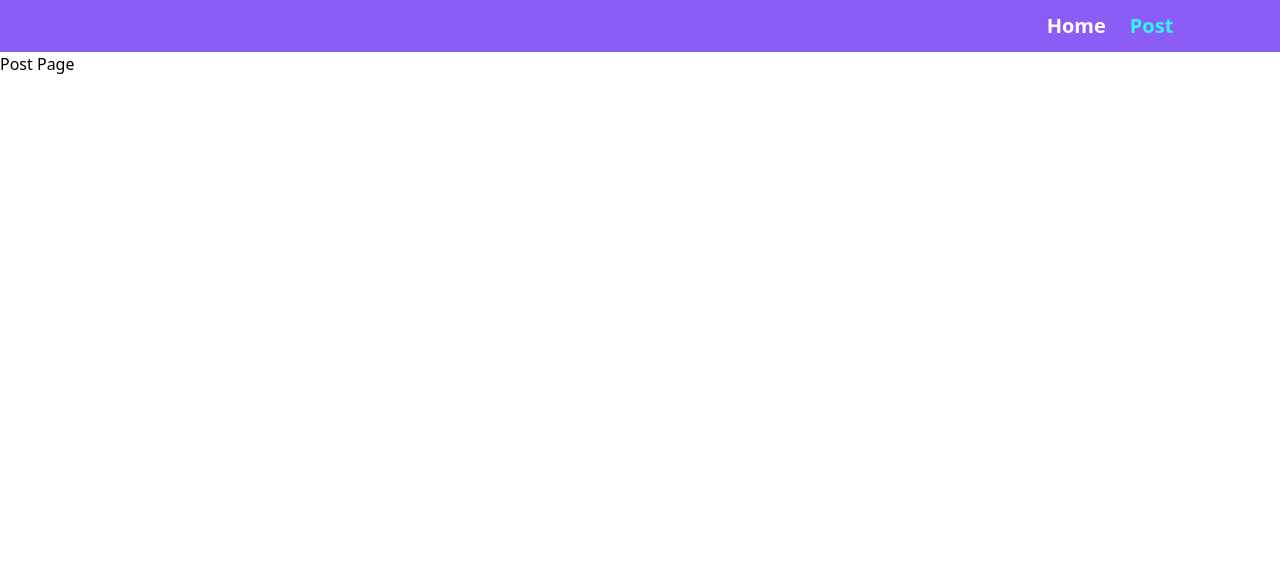
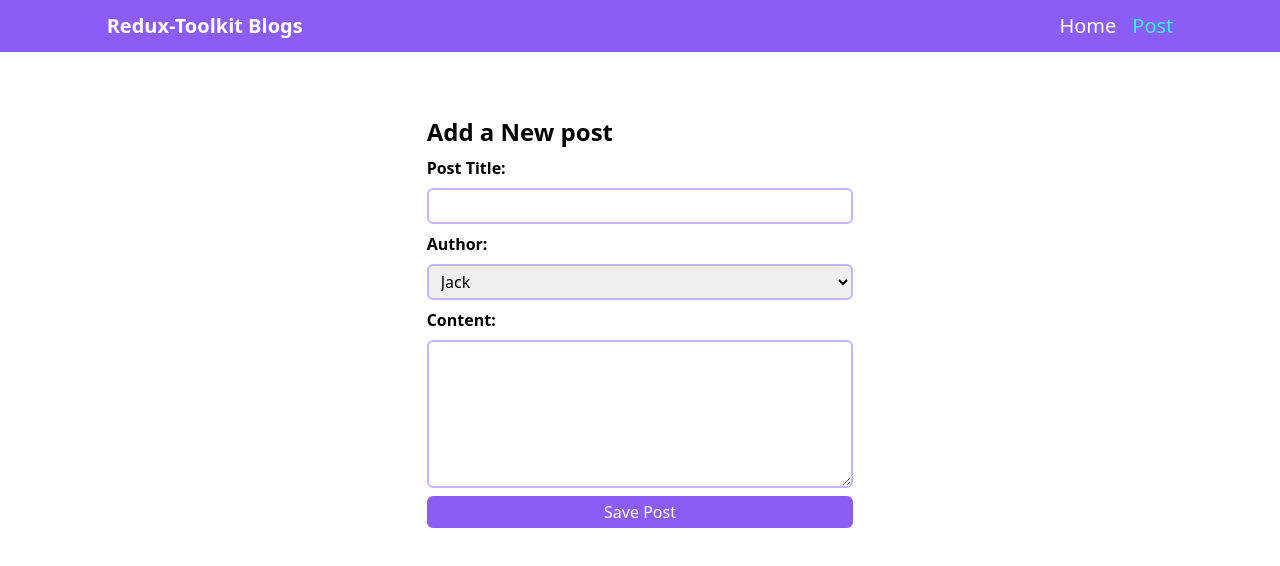
Before and after one commit to alokup60/blog-app-toolkit, a React (Create React App) app: page /post in a window 1280 px wide. Shown: the top 566 px of the page. Built offline with nearby package versions, Linux system fonts and the light colour scheme.

Commit message:
component form

```diff
--- a/src/components/Home.jsx
+++ b/src/components/Home.jsx
@@ -1,7 +1,11 @@
 import React from "react";
 
 const Home = () => {
-  return <div>Home Page</div>;
+  return (
+    <div className="w-full">
+      <div className="w-10/12 flex justify-center mx-auto">Home Page</div>
+    </div>
+  );
 };
 
 export default Home;
--- a/src/components/Navbar.jsx
+++ b/src/components/Navbar.jsx
@@ -1,17 +1,22 @@
 import React from "react";
-import { NavLink } from "react-router-dom";
+import { Link, NavLink } from "react-router-dom";
 
 const Navbar = () => {
   return (
     <div className="flex w-full bg-violet-500">
-      <ul className="flex gap-6 w-10/12 justify-end mx-auto py-3">
-        <li className="flex text-white items-center font-semibold text-xl">
-          <NavLink to="/">Home</NavLink>
-        </li>
-        <li className="flex text-white items-center font-semibold text-xl">
-          <NavLink to="/post">Post</NavLink>
-        </li>
-      </ul>
+      <div className="flex gap-6 w-10/12 justify-between items-center mx-auto py-3">
+        <h2 className="text-white items-center font-semibold text-xl">
+          <Link to="/">Redux-Toolkit Blogs</Link>
+        </h2>
+        <ul className="flex gap-4">
+          <li className="flex text-white items-center  text-xl">
+            <NavLink to="/">Home</NavLink>
+          </li>
+          <li className="flex text-white items-center  text-xl">
+            <NavLink to="/post">Post</NavLink>
+          </li>
+        </ul>
+      </div>
     </div>
   );
 };
--- a/src/components/Post.jsx
+++ b/src/components/Post.jsx
@@ -1,7 +1,77 @@
-import React from "react";
+import React, { useState } from "react";
 
 const Post = () => {
-  return <div>Post Page</div>;
+  const [data, setData] = useState({
+    title: "",
+    author: "",
+    content: "",
+  });
+
+  const changeHandler = (e) => {
+    const { name, value } = e.target;
+    setData((prev) => {
+      return {
+        ...prev,
+        [name]: value,
+      };
+    });
+  };
+
+  const submitHandler = (e) => {
+    e.preventDefault();
+    console.log(data);
+  };
+
+  return (
+    <div>
+      <div className="w-6/12 flex flex-col  justify-center gap-4 mx-auto mt-[4rem]">
+        <form
+          onSubmit={submitHandler}
+          className="flex flex-col gap-2 w-8/12 justify-center mx-auto"
+        >
+          <h2 className="font-semibold text-2xl">Add a New post</h2>
+          <div className="flex flex-col gap-2">
+            <label className="font-semibold">Post Title:</label>
+            <input
+              type="text"
+              value={data.title}
+              onChange={changeHandler}
+              name="title"
+              className="border-2 outline-none px-2 py-1 border-violet-300 caret-violet-500 rounded-md"
+            />
+          </div>
+          <div className="flex flex-col gap-2">
+            <label className="font-semibold"> Author:</label>
+            <select
+              value={data.author}
+              onChange={changeHandler}
+              name="author"
+              className="border-2 px-2 py-1 rounded-md border-violet-300 outline-none"
+            >
+              <option value="Jack">Jack</option>
+              <option value="Ryan">Ryan</option>
+              <option value="Ryder">Ryder</option>
+              <option value="Ram">Ram</option>
+              <option value="Rajendra">Rajendra</option>
+            </select>
+          </div>
+          <div className="flex flex-col gap-2">
+            <label className="font-semibold"> Content:</label>
+            <textarea
+              value={data.content}
+              onChange={changeHandler}
+              name="content"
+              className="border-2 resize-y outline-none border-violet-300 rounded-md px-2"
+              rows={6}
+            ></textarea>
+          </div>
+          <button className="bg-violet-500 py-1  text-white rounded-md hover:bg-violet-600 transition-all ease-in delay-100">
+            Save Post
+          </button>
+        </form>
+      </div>
+    </div>
+  );
 };
 
 export default Post;
```
